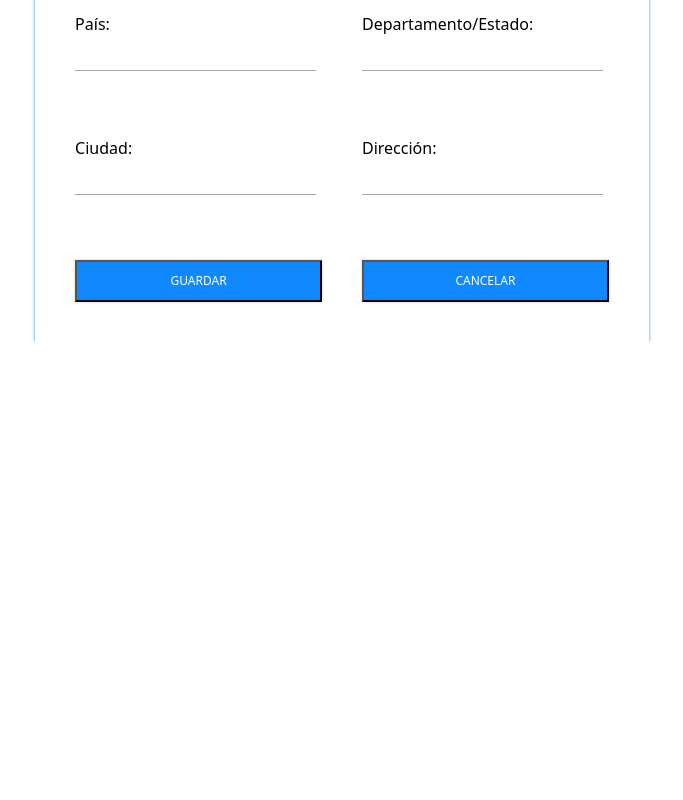
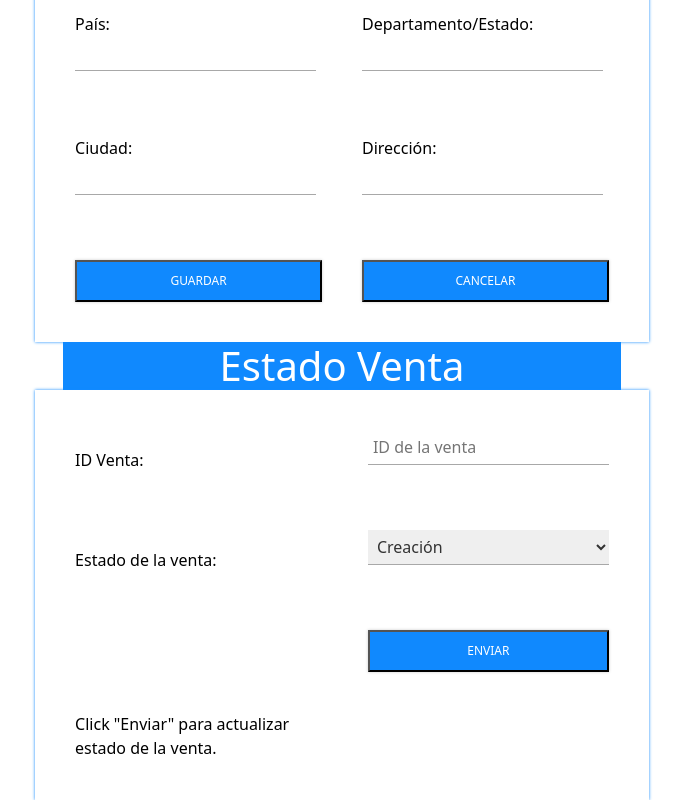
Before and after one commit to jsrubianoj/LAJAKProject, a React (Create React App) app: page / in a window 1280 px wide. Shown: the part 720-1520 px from the top of the page, without its empty margins (298-981 px from the left). Before the commit the page ends 1062 px from the top, so only its background shows below. Built offline with nearby package versions, Linux system fonts and the light colour scheme.

Commit message:
Agregar estado de ventas

```diff
--- /dev/null
+++ b/src/components/estadoVenta/EstadoVenta.js
@@ -0,0 +1,30 @@
+import React from 'react';
+import './estadoVenta.css';
+
+const EstadoVenta = () => {
+
+    return (
+
+            <div className="container">
+                <h1 className="title">Estado Venta</h1>
+                <form className="GIV"action="/action_page.php">
+                <label for="id_venta">ID Venta:</label>
+                <input className="input" name="id_venta" type="text" placeholder="ID de la venta" />
+                <label for="estado">Estado de la venta:</label>
+                <select className="input" name="estado" id="estado">
+                    <option value="creacion">Creación</option>
+                    <option value="embalaje">Embalaje</option>
+                    <option value="despacho">Despacho</option>
+                    <option value="ruta">Ruta</option>s
+                    <option value="ubicacion">Ubicación</option>
+                    <option value="recepcion">Recepción</option>
+                </select>
+                <br></br>
+                <input type="submit" value="ENVIAR" className="submit" name="enviar"/>
+                <label for="enviar">Click "Enviar" para actualizar estado de la venta.</label>
+                </form>
+            </div>
+    );
+}
+
+export default EstadoVenta
--- /dev/null
+++ b/src/components/estadoVenta/estadoVenta.css
@@ -0,0 +1,69 @@
+*{
+    margin: 0;
+    padding: 0;
+    box-sizing: border-box;
+}
+
+.GIV{
+    padding: 40px;
+    color: black;
+    height: auto;
+    align-items: center;
+    display : grid;
+    gap: 40px;
+    width: 55%;
+    margin: auto;
+    box-shadow: 0 0 3px 0 rgba(16,137,254,255);
+}
+
+.title{
+    color: white;
+    margin-bottom: 30px;
+    text-align: center;
+    background-color: rgb(16,137,254,255);
+    margin: auto;
+    width: 50%;
+}
+header{
+    padding-bottom: 50px;
+}
+
+.input{
+    width: auto;
+    padding: 5px;
+    font-size: 16px;
+    margin-bottom: 25px;
+    border-top-style: none;
+    border-left-style: none;
+    border-right-style: none;
+    border-bottom: 1px solid #a8a8a8;
+    color: #333;
+    grid-column: apan 1;
+}
+
+.input:active,
+.input:focus{
+    outline: none;
+}
+
+.submit{
+    width: 100%;
+    padding: 10px;
+    background-color: rgb(16,137,254,255);
+    color: #fff;
+    font-size: 12px;
+    box-shadow: 0 0 3px 0 rgba(0, 0, 0, .2);
+    cursor: pointer;
+    align-items: center;
+    display: center;
+    text-align: center;
+    margin: auto;
+    align-content: center;
+}
+
+.logo{
+    display: block;
+    margin:auto;
+    width: 10%;
+    padding: 10px;
+}
--- a/src/index.js
+++ b/src/index.js
@@ -6,11 +6,13 @@ import reportWebVitals from './reportWebVitals';
 import 'bootstrap/dist/css/bootstrap.min.css';
 import DetalleVenta from './components/detalleVenta/DetalleVenta';
 import CrearVenta from './components/crearVenta/CrearVenta';
-import InfoVendedores from './components/infoVendedores/InfoVendedores';
+import InfoVendedores from './components/infoVendedores/infoVendedores';
+import EstadoVenta from './components/estadoVenta/EstadoVenta';
 
 ReactDOM.render(
   <React.StrictMode>
-    <InfoVendedores />
+   <InfoVendedores />
+   <EstadoVenta/>
   </React.StrictMode>,
   document.getElementById('root')
 );
```
